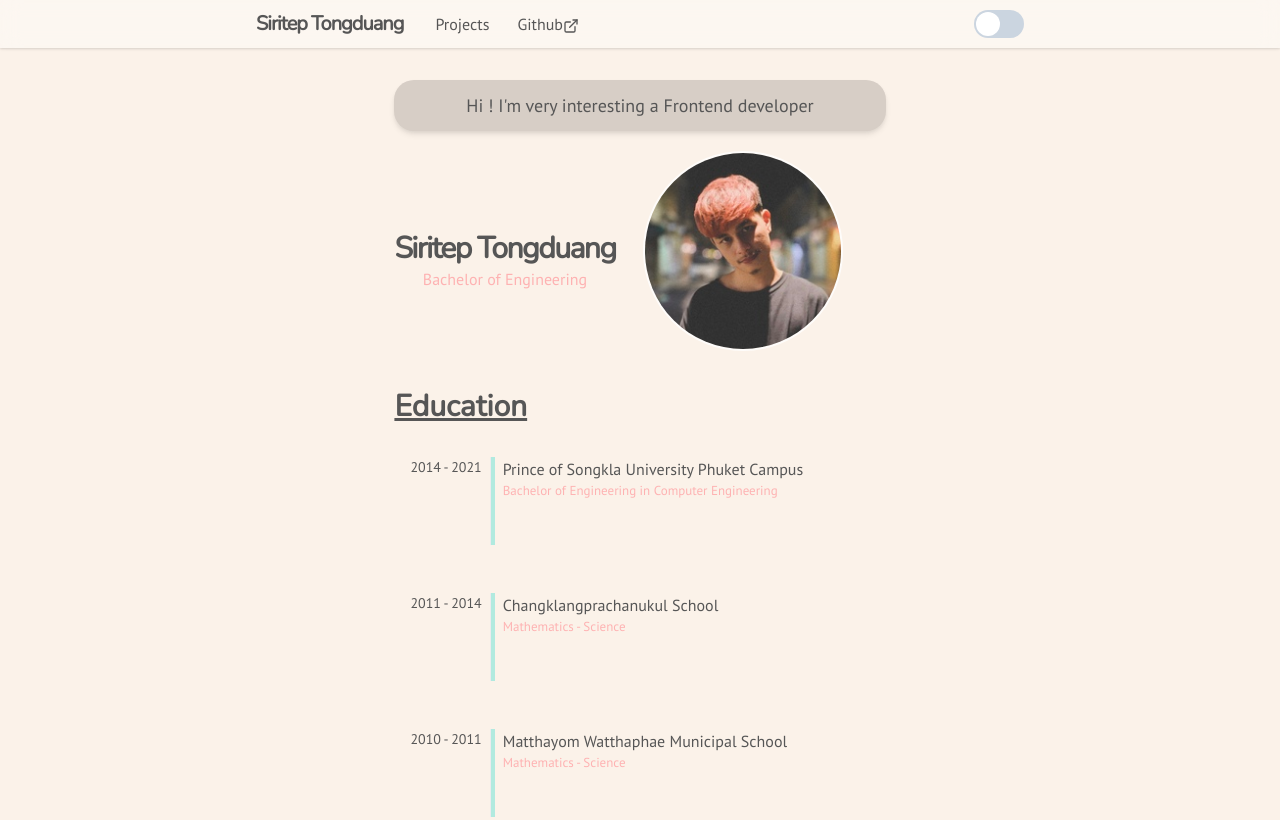
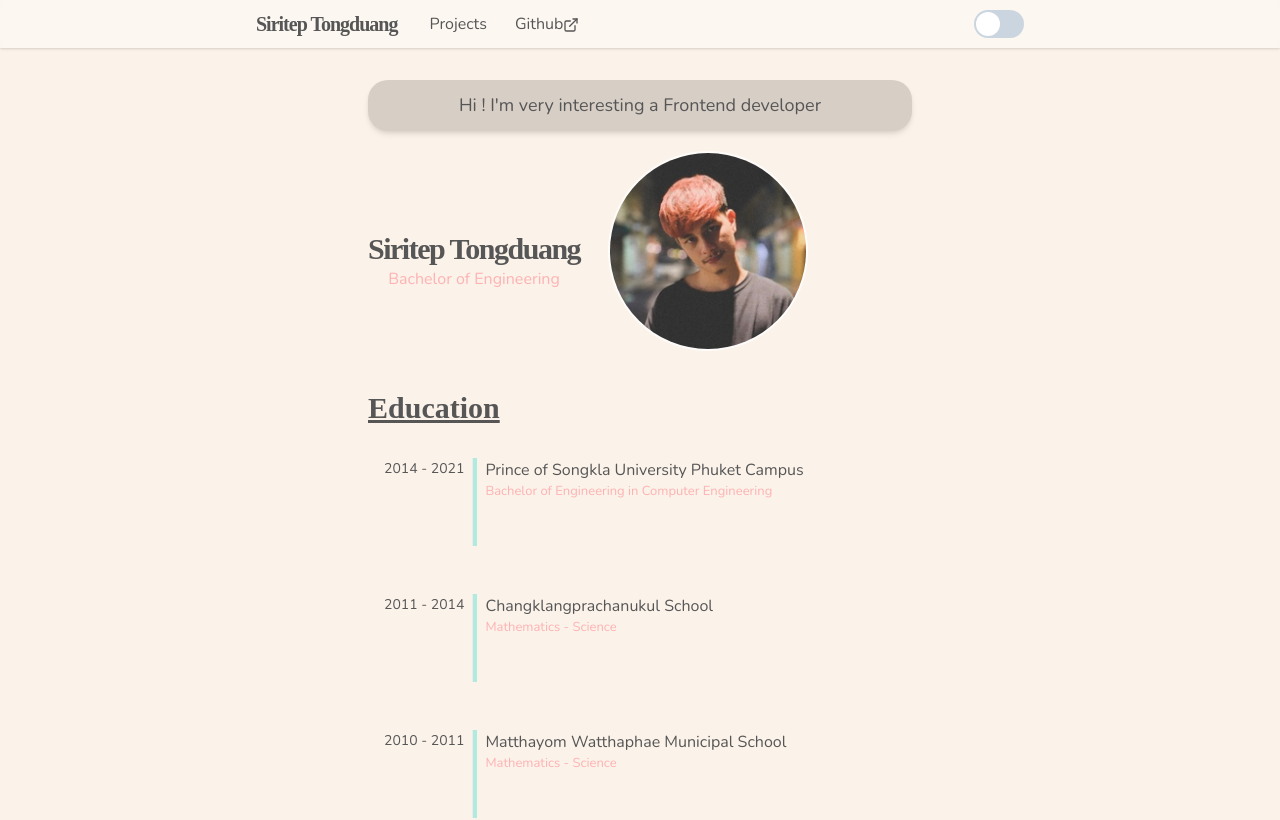
Before and after one commit to ppond454/homepage, a Next.js app: page / in a window 1280 px wide. Shown: the top 820 px of the page. Built offline with nearby package versions, Linux system fonts and the light colour scheme.

Commit message:
Add files via upload

```diff
--- a/theme/theme.js
+++ b/theme/theme.js
@@ -36,8 +36,8 @@ const Theme = extendTheme({
   config,
   styles,
   fonts: {
-    heading: "Nunito",
-    body: "PT Sans",
+    heading: "Raleway",
+    body: "Nunito",
   },
   components
 })
```
